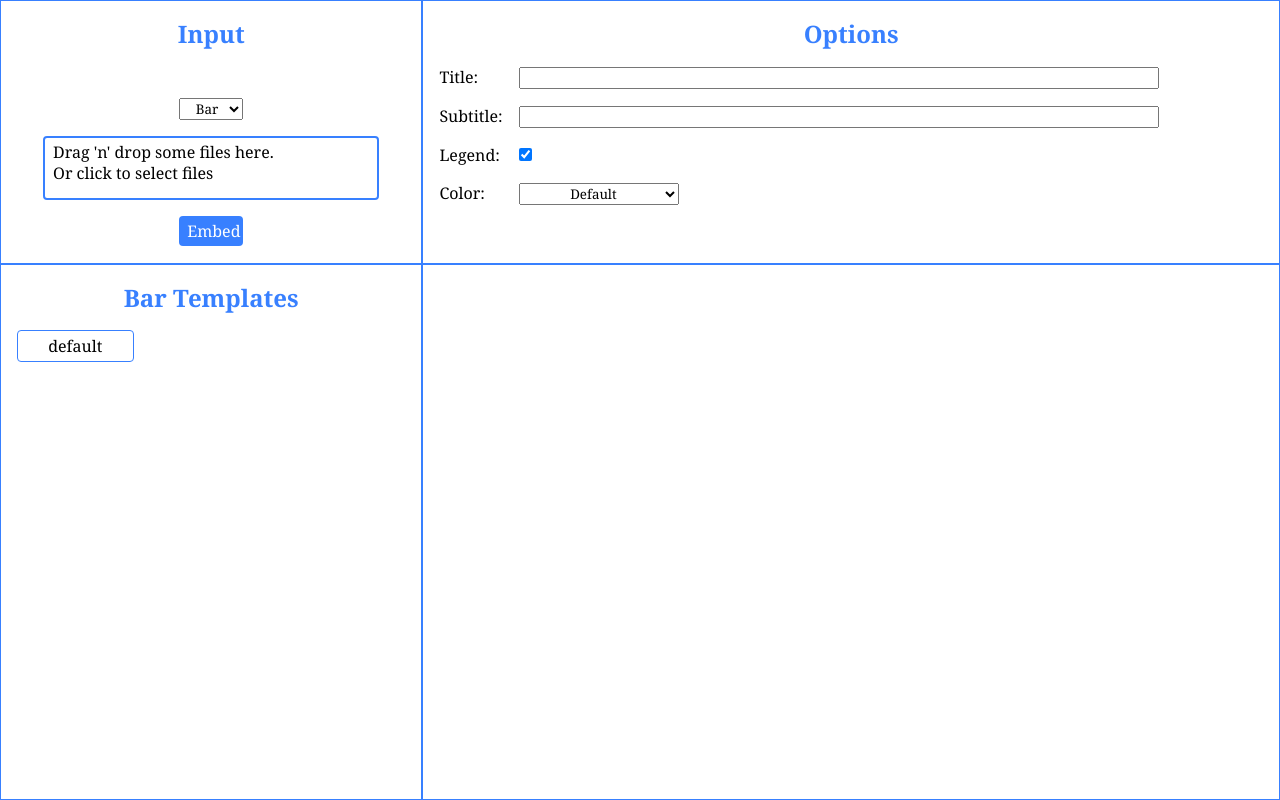
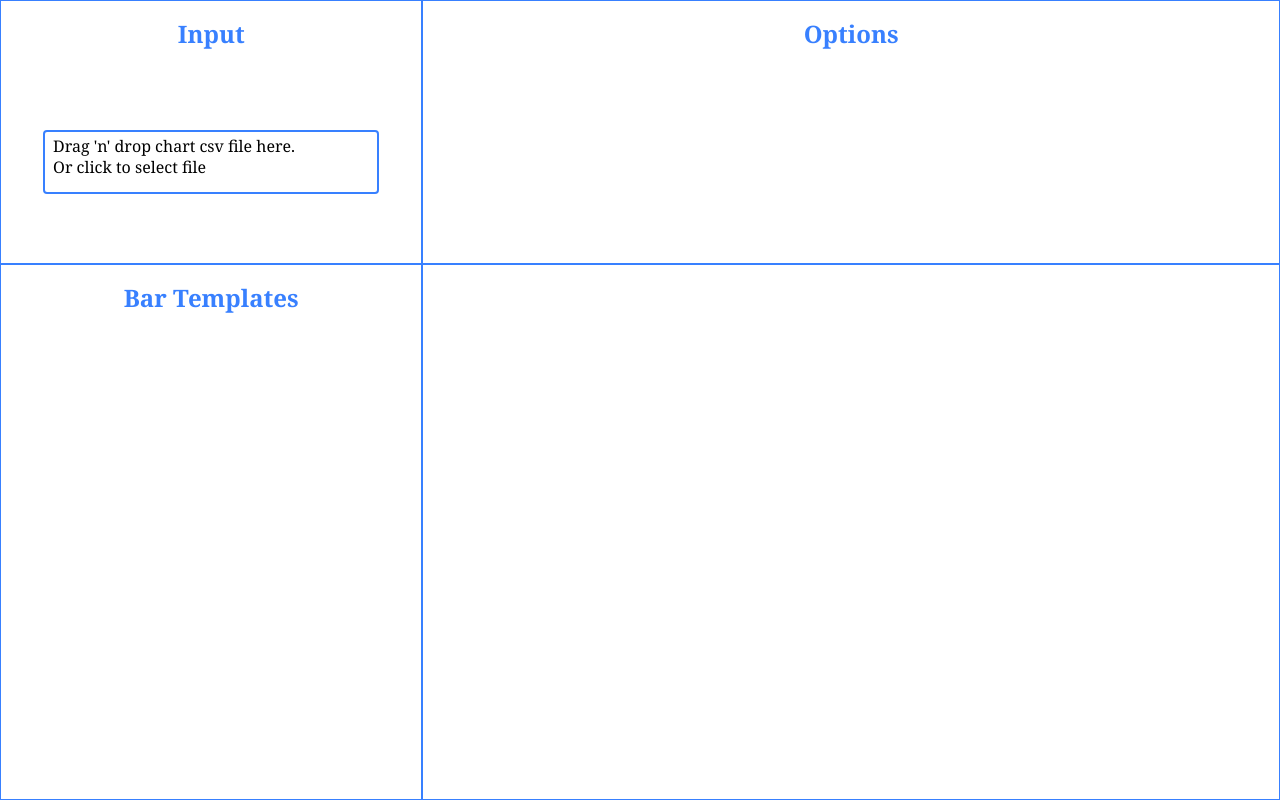
Before and after one commit to michaelcalvinwood/instant-charts-react, a React (Create React App) app: page / in a window 1280 px wide. Built offline with nearby package versions, Linux system fonts and the light colour scheme.

Commit message:
refactored layout to solely display file upload upon initialization

```diff
--- a/src/App.js
+++ b/src/App.js
@@ -11,7 +11,7 @@ function App() {
   const [templates, setTemplates] = useState(template);
   const [templateSelection, setTemplateSelection] = useState('Default');
   const [chart, setChart] = useState('bar');
-  const [csv, setCsv] = useState(null);
+  const [csv, setCsv] = useState([]);
   const [config, setConfig] = useState({});
   const [chartOption, setChartOption] = useState({});
 
@@ -37,11 +37,13 @@ function App() {
         chart={chart}
         templateSelection={templateSelection}
         setTemplateSelection={setTemplateSelection}
+        csv={csv}
       />
       <Options
         config={config}
         setConfig={setConfig}
         templates={templates}
+        csv={csv}
       />
       <Chart
         state={state}
--- a/src/components/FileUpload.jsx
+++ b/src/components/FileUpload.jsx
@@ -9,7 +9,7 @@ const FileUpload = ({chart, setChart, setCsv, setConfig, chartOption}) => {
     const embedCodeRef = useRef();
     const embedButtonRef = useRef();
 
-    const stringify = (obj, token) => JSON.stringify(obj, (key, value) => typeof value === 'function' ? `${token}${value.toString()}` : value);
+    const stringify = (obj, token) => JSON.stringify(obj, (key, value) => typeof value === 'function' ? `${token}${value.toString().replaceAll("\n", ' ')}` : value);
 
     const handleEmbedButton = () => {
         console.log('embed chartOption', chartOption);
@@ -31,7 +31,7 @@ const FileUpload = ({chart, setChart, setCsv, setConfig, chartOption}) => {
         axios(request)
         .then(response => {
             embedButtonRef.current.style.display='none';
-            embedCodeRef.current.innerText = `<div id='pymntsChart--${id}></div>`;
+            embedCodeRef.current.innerText = `<div class='pymntsChart' id='${id}'></div>`;
         })
         .catch(error => {
             console.error(error);
@@ -80,11 +80,11 @@ const FileUpload = ({chart, setChart, setCsv, setConfig, chartOption}) => {
         <div className="file-upload">
             <h2 className="file-upload--input">Input</h2>
             <div className='file-upload--fileName'>{fileName}</div>
-            <select id="chartType" name = "chartType" className='file-upload--select' onChange={e => setChart(e.target.value)}>
+            {/* <select id="chartType" name = "chartType" className='file-upload--select' onChange={e => setChart(e.target.value)}>
                 <option value="bar">&nbsp;Bar</option>
                 <option value="line">&nbsp;Line</option>
                 <option value="pie">&nbsp;Pie</option>
-            </select>
+            </select> */}
            <div className="dropzone-container">
             <Dropzone
                 onDrop={acceptedFiles => uploadFiles(acceptedFiles)}>
@@ -92,7 +92,7 @@ const FileUpload = ({chart, setChart, setCsv, setConfig, chartOption}) => {
                         <section>
                         <div {...getRootProps()}>
                             <input {...getInputProps()} />
-                            <p>Drag 'n' drop some files here.<br /> Or click to select files</p>
+                            <p>Drag 'n' drop chart csv file here.<br /> Or click to select file</p>
                         </div>
                         </section>
                     )}
--- a/src/components/FileUpload.scss
+++ b/src/components/FileUpload.scss
@@ -32,6 +32,7 @@
         width: 4rem;
         border-radius: 4px;
         cursor: pointer;
+        display: none;
     }
     &--embed-code {
         margin: 1rem;
@@ -43,7 +44,7 @@
     cursor: pointer;
     line-height: 1.3;
     padding: .25rem .5rem;
-    margin: 1rem auto 0 auto;
+    margin: 3rem auto 0 auto;
     width: 80%;
     display: block;
     height: 4rem;
--- a/src/components/Options.jsx
+++ b/src/components/Options.jsx
@@ -2,7 +2,7 @@ import './Options.scss';
 import React, { useEffect } from 'react';
 import * as lodash from 'lodash';
 
-function Options({config, setConfig, templates}) {
+function Options({config, setConfig, templates, csv}) {
   console.log("Options", config, templates);
 
   const { colors } = templates.global.choices;
@@ -51,6 +51,12 @@ function Options({config, setConfig, templates}) {
     setConfig(configCopy);
   }, [])
 
+  if (!csv.length) return (
+    <div className='options'>
+      <h2 className="options--heading">Options</h2>
+    </div>
+  )
+
   return (
     <div className='options'>
       <h2 className="options--heading">Options</h2>
--- a/src/components/Templates.jsx
+++ b/src/components/Templates.jsx
@@ -3,13 +3,22 @@ import React from 'react';
 import template from '../templates/template';
 import TemplateCard from './TemplateCard';
 
-const Templates = ({templates, setTemplates, chart, templateSelection, setTemplateSelection}) => {
+const Templates = ({templates, setTemplates, chart, templateSelection, setTemplateSelection, csv}) => {
   console.log('template', template, Object.keys(template));
 
   let selections = [];
   if (templates[chart]) selections = Object.keys(templates[chart]);
   console.log("Templates selections", selections);
 
+  if (!csv.length) {
+    return (
+      <div className='templates'>
+        <h2 className='templates--heading'>
+            {chart.charAt(0).toUpperCase() + chart.slice(1)} Templates
+        </h2>
+      </div>
+    )
+  }
   return (
     <div className='templates'>
       <h2 className='templates--heading'>
```
